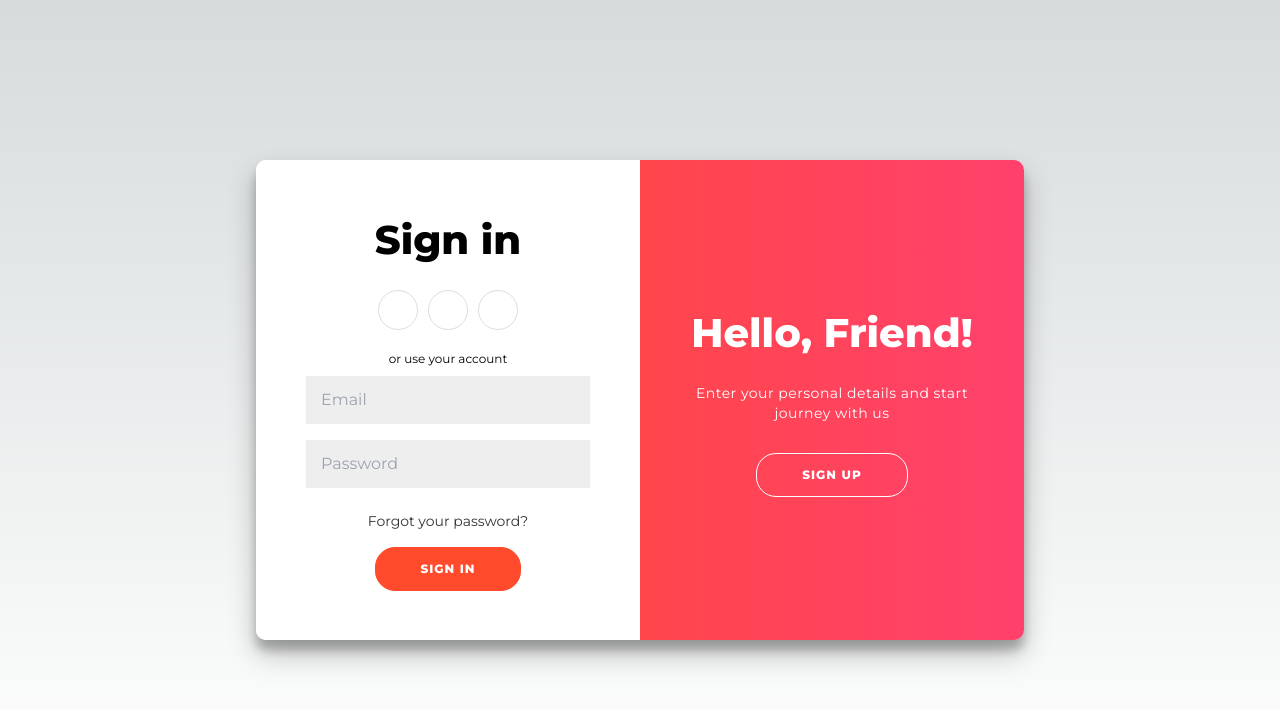
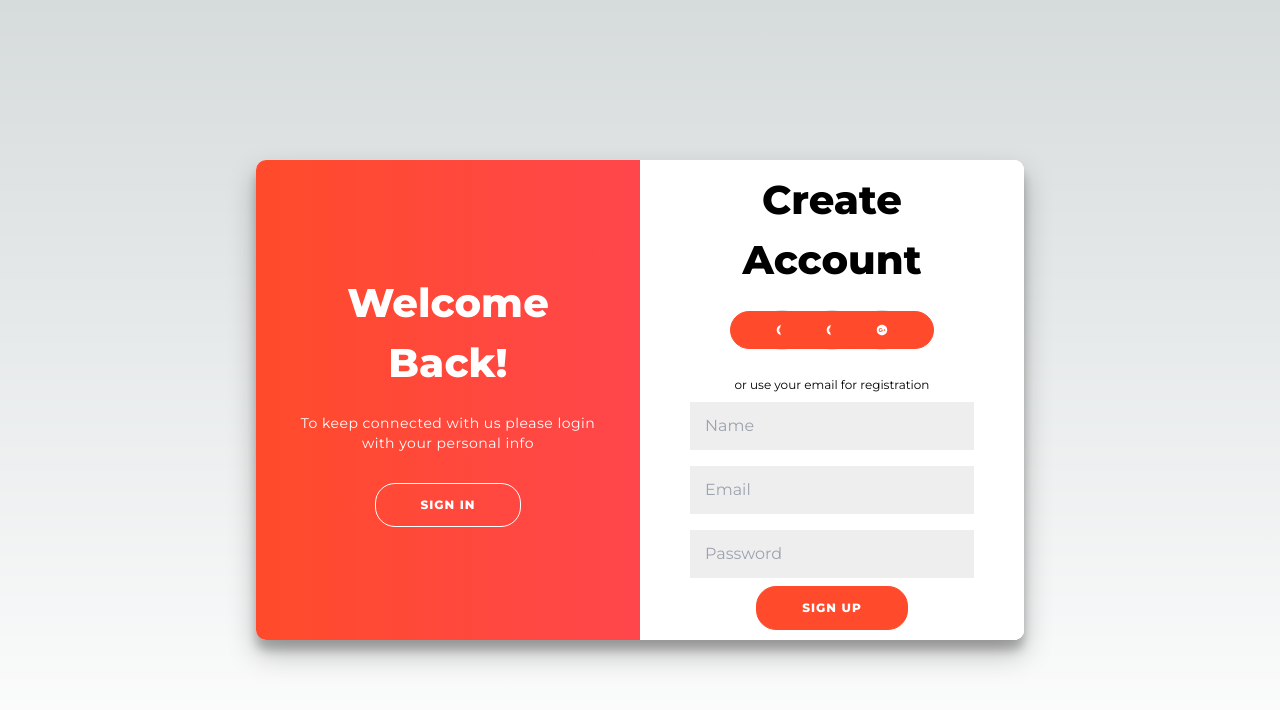
Before and after one commit to Animesh-03/Oasis-Frontend, a Next.js app: page /login in a window 1280 px wide. Shown: the top 710 px of the page. Built offline with nearby package versions, Linux system fonts and the light colour scheme.

Commit message:
add login animation

```diff
--- a/pages/login/index.tsx
+++ b/pages/login/index.tsx
@@ -8,11 +8,11 @@ import { Button } from "@/components/button/button";
 
 export default function LoginPage(){
 
-    // const [s]
+    const [signUpPageActive,setSignupPageActive] = React.useState<boolean>(true);
 
   return (
     <div className={css["login-root"]}>
-    <div className={css["container"]} id="container">
+    <div className={[css["container"], signUpPageActive ? css['right-panel-active'] : ''].join(' ') } id="container">
 	<div className={[css["form-container"], css["sign-up-container"]].join(' ')}>
 		<form action="#">
 			<h1>Create Account</h1>
@@ -48,12 +48,12 @@ export default function LoginPage(){
 			<div className={[css["overlay-panel"], css["overlay-left"]].join(' ')}>
 				<h1>Welcome Back!</h1>
 				<p>To keep connected with us please login with your personal info</p>
-				<button className={css["ghost"]} id="signIn">Sign In</button>
+				<button className={[css["ghost"]].join(' ')} onClick={() => setSignupPageActive(false)} id="signIn">Sign In</button>
 			</div>
 			<div className={[css["overlay-panel"], css["overlay-right"]].join(' ')}>
 				<h1>Hello, Friend!</h1>
 				<p>Enter your personal details and start journey with us</p>
-				<button className={css["ghost"]} id="signUp">Sign Up</button>
+				<button className={[css["ghost"]].join(' ')} onClick={() => setSignupPageActive(true)} id="signUp">Sign Up</button>
 			</div>
 		</div>
 	</div>
```
